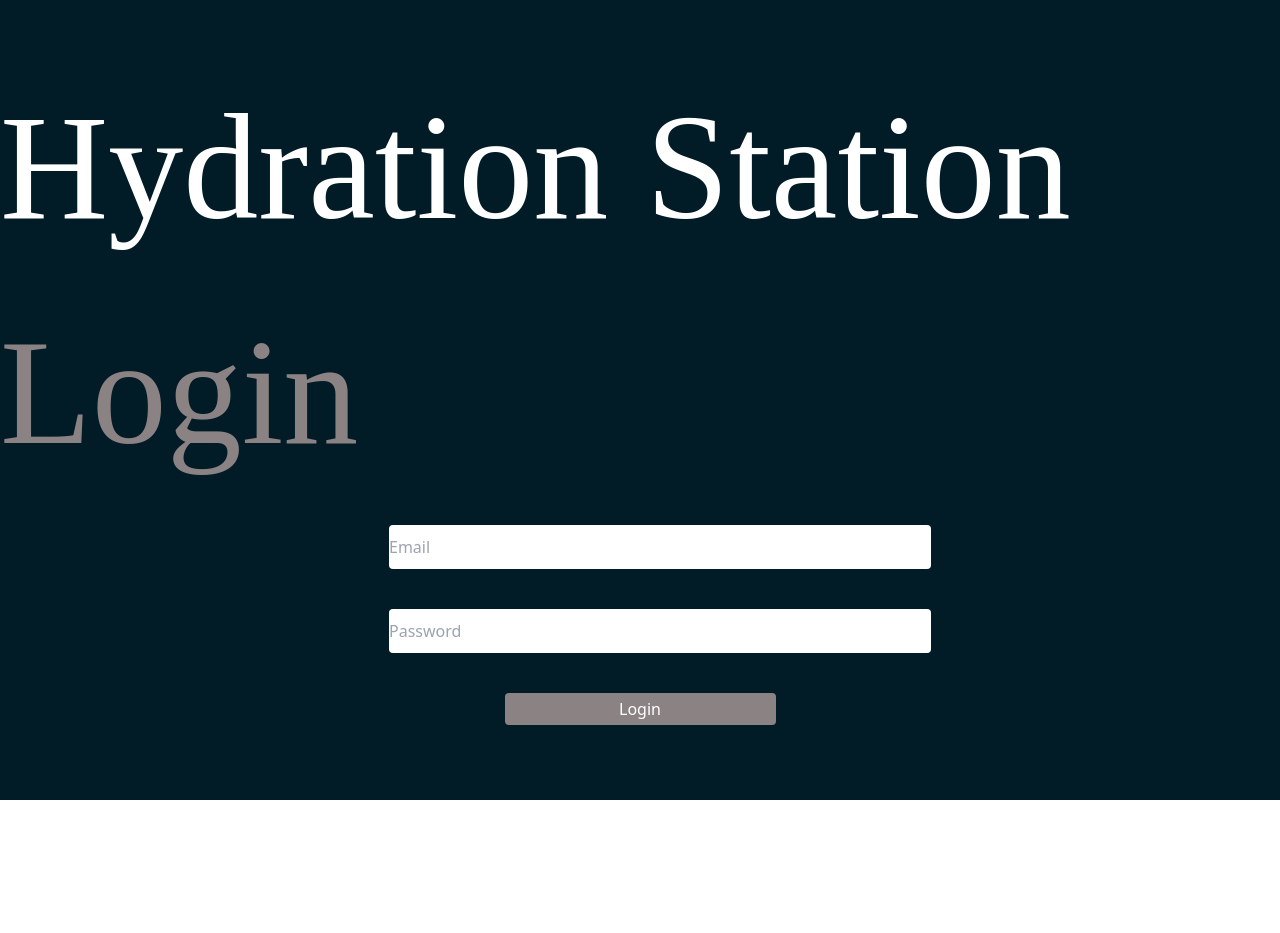
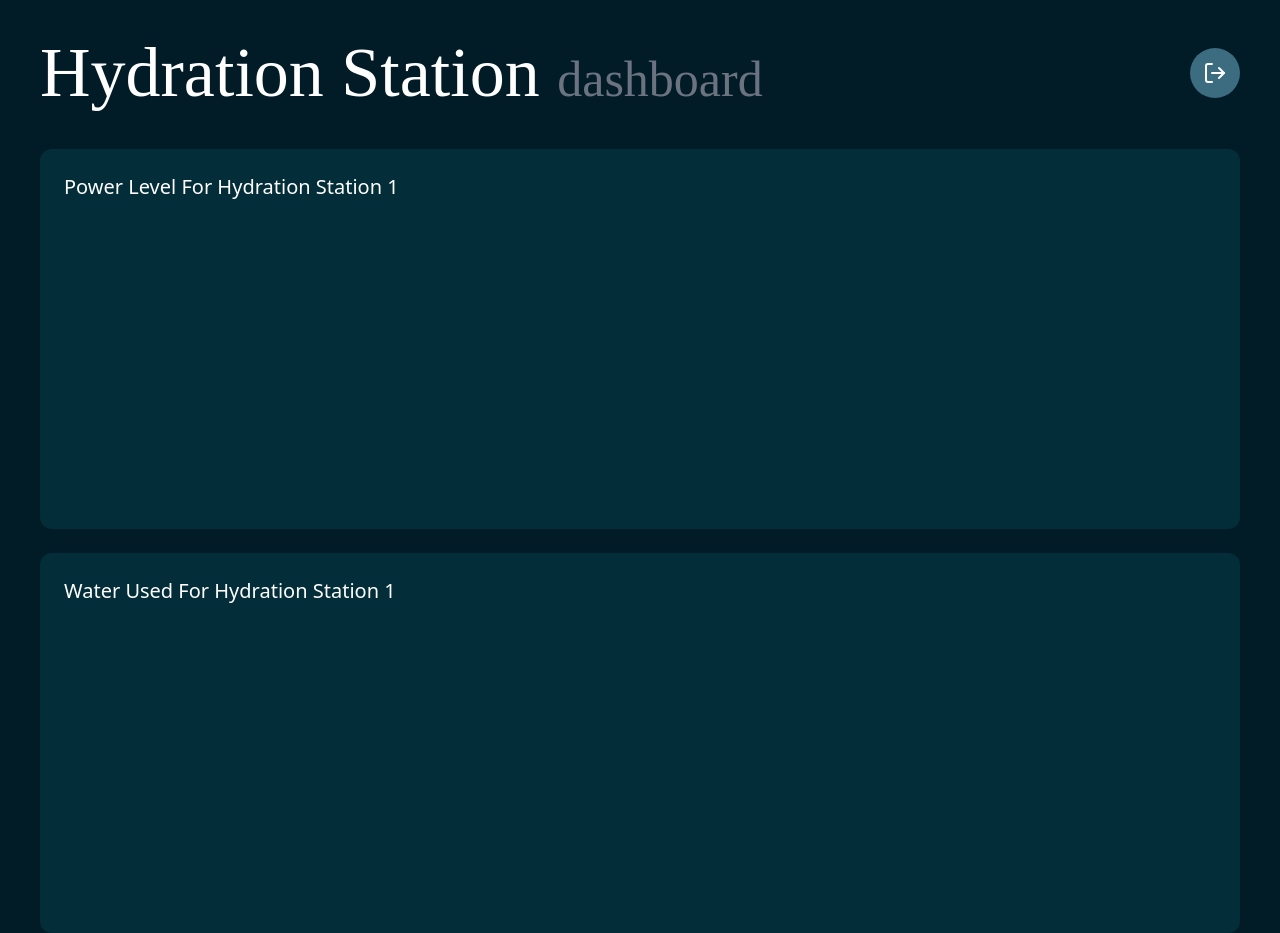
Before and after one commit to manyakaushal/hydrationstationdashboard, a React (Create React App) app in the folder frontend/: page /dashboard in a window 1280 px wide. Before the commit this address led to /login. Before the commit the page ends 800 px from the top, so only its background shows below. Built offline with nearby package versions, Linux system fonts and the light colour scheme.

Commit message:
added two empty graphs

```diff
--- a/frontend/package.json
+++ b/frontend/package.json
@@ -3,6 +3,7 @@
   "version": "0.1.0",
   "private": true,
   "dependencies": {
+    "@recharts/devtools": "^0.0.8",
     "@testing-library/dom": "^10.4.1",
     "@testing-library/jest-dom": "^6.9.0",
     "@testing-library/react": "^16.3.0",
@@ -18,6 +19,7 @@
     "react-router": "^7.9.3",
     "react-router-dom": "^7.9.3",
     "react-scripts": "5.0.1",
+    "recharts": "^3.7.0",
     "typescript": "^4.9.5",
     "web-vitals": "^2.1.4"
   },
--- a/frontend/src/App.tsx
+++ b/frontend/src/App.tsx
@@ -16,9 +16,9 @@ function App() {
         <Route
           path='/dashboard'
           element={
-            <ProtectedRoute>
+            // <ProtectedRoute>
               <Dashboard />
-            </ProtectedRoute>
+            // </ProtectedRoute>
           }
         />
       </Routes>
--- a/frontend/src/pages/dashboard.tsx
+++ b/frontend/src/pages/dashboard.tsx
@@ -23,7 +23,11 @@ export default function Dashboard(){
     //     loadDashboardData();
     // })
 
-
+    const chartData = [
+        {month: "Jan", powerLevel: 80},
+        {month: "Feb", powerLevel: 75},
+        {month: "Mar", powerLevel: 90},
+    ]
     return(
         <div className='flex flex-col items-left justify-top min-h-screen bg-[#011C27]'>
             {/* HEADER */}
@@ -31,6 +35,27 @@ export default function Dashboard(){
                 <h1 className='text-[70px] text-white font-times'>Hydration Station <span className="text-[50px] text-gray-500">dashboard</span></h1>
                 <LogoutButton />
             </div>
+            {/* GRAPHS */}
+            <div className="px-10 pt-6 flex flex-col gap-6">
+            {/* Graph 1 Card */}
+            <div className="bg-[#022D39] rounded-xl p-6">
+                <h2 className="text-white text-xl mb-4">
+                Power Level For Hydration Station 1
+                </h2>
+                <div className="h-72 w-full flex items-center justify-center text-gray-400">
+                {/* temp empty text */}
+                </div>
+            </div>
+            {/* Graph 2 Card */}
+            <div className="bg-[#022D39] rounded-xl p-6">
+                <h2 className="text-white text-xl mb-4">
+                Water Used For Hydration Station 1
+                </h2>
+                <div className="h-72 w-full flex items-center justify-center text-gray-400">
+                {/* temp empty text */}
+                </div>
+            </div>
+        </div>
         </div>
     )
 }
```
Also changed, not shown: frontend/src/pages/login.tsx (line endings or trailing spaces), 1 other file (tests, documents, lock files or other folders).
